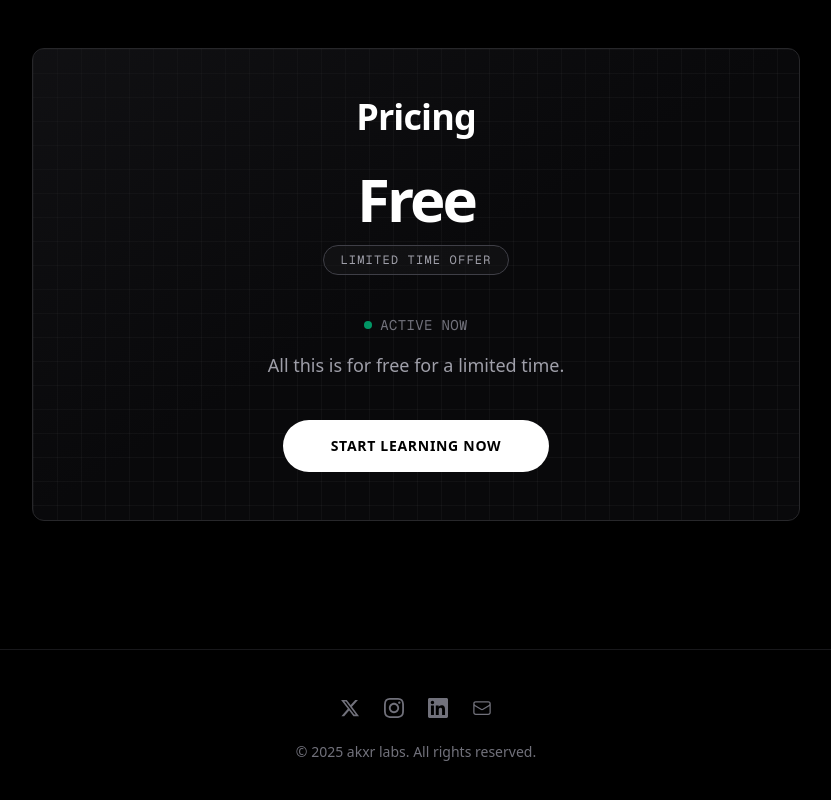
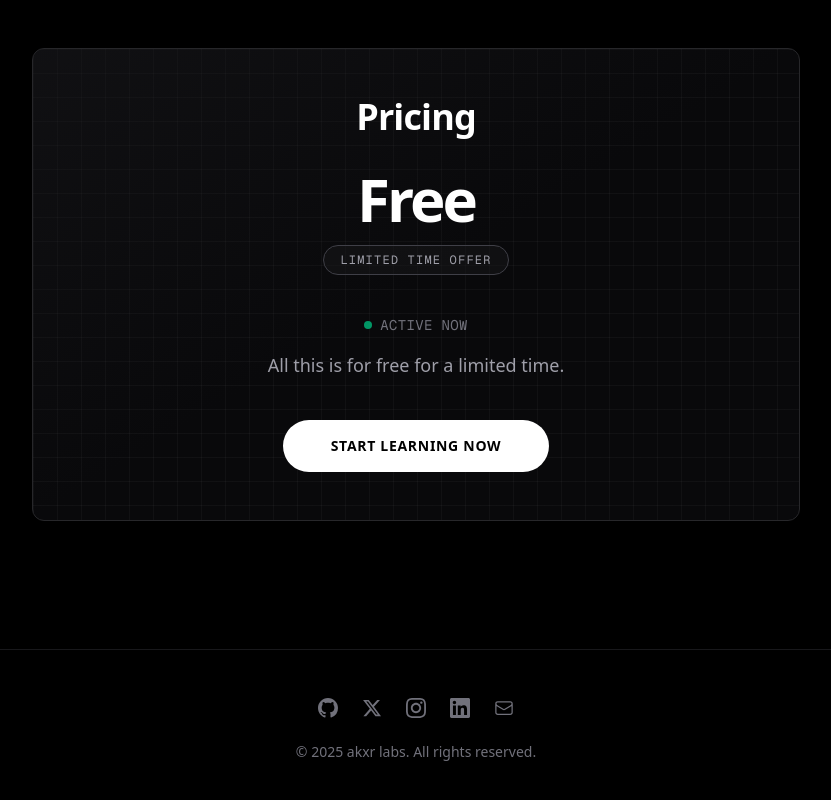
Before and after one commit to akxr-in/akxr-landing-page, a Next.js app: page / in a window 1280 px wide. Shown: the part 3812-4612 px from the top of the page, without its empty margins (224-1055 px from the left). Built offline with nearby package versions, Linux system fonts and the light colour scheme.

Commit message:
add github to footer

```diff
--- a/app/components/Footer.tsx
+++ b/app/components/Footer.tsx
@@ -5,6 +5,17 @@
     <div className="mx-auto max-w-6xl px-4">
       <div className="flex flex-col items-center justify-center gap-6">
         <div className="flex items-center gap-6">
+          <a
+            href="https://github.com/akxr-in"
+            target="_blank"
+            rel="noopener noreferrer"
+            className="text-zinc-500 transition-colors hover:text-white"
+            aria-label="GitHub"
+            >
+            <svg xmlns="http://www.w3.org/2000/svg" width="16" height="16" fill="currentColor" className="h-5 w-5" viewBox="0 0 16 16">
+              <path d="M8 0C3.58 0 0 3.58 0 8c0 3.54 2.29 6.53 5.47 7.59.4.07.55-.17.55-.38 0-.19-.01-.82-.01-1.49-2.01.37-2.53-.49-2.69-.94-.09-.23-.48-.94-.82-1.13-.28-.15-.68-.52-.01-.53.63-.01 1.08.58 1.23.82.72 1.21 1.87.87 2.33.66.07-.52.28-.87.51-1.07-1.78-.2-3.64-.89-3.64-3.95 0-.87.31-1.59.82-2.15-.08-.2-.36-1.02.08-2.12 0 0 .67-.21 2.2.82.64-.18 1.32-.27 2-.27s1.36.09 2 .27c1.53-1.04 2.2-.82 2.2-.82.44 1.1.16 1.92.08 2.12.51.56.82 1.27.82 2.15 0 3.07-1.87 3.75-3.65 3.95.29.25.54.73.54 1.48 0 1.07-.01 1.93-.01 2.2 0 .21.15.46.55.38A8.01 8.01 0 0 0 16 8c0-4.42-3.58-8-8-8"/>
+            </svg>
+          </a>
           <a
             href="https://x.com/akxrindia"
             target="_blank"
```
